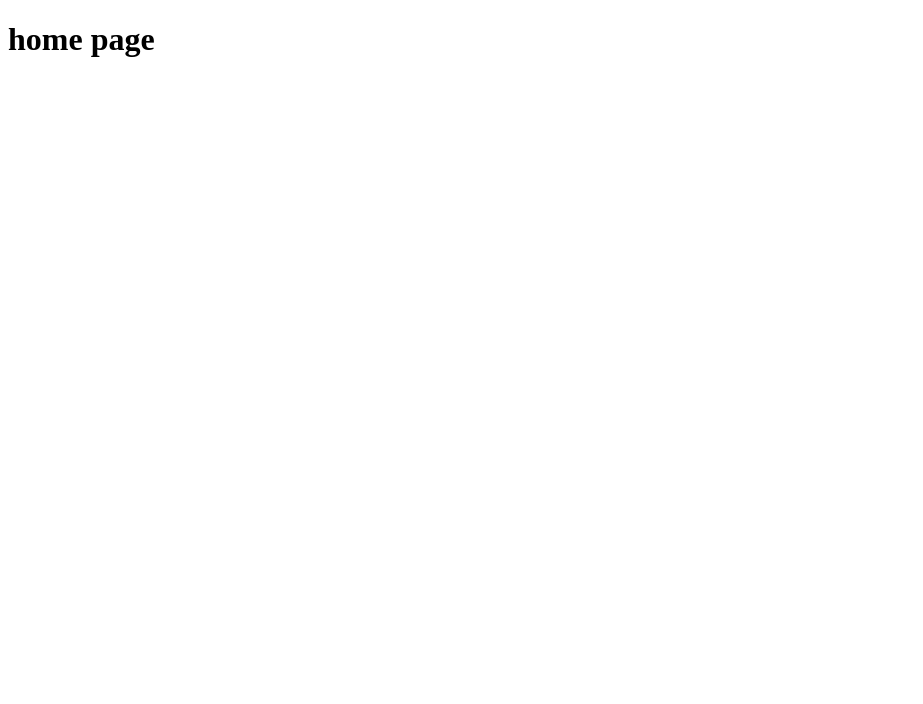
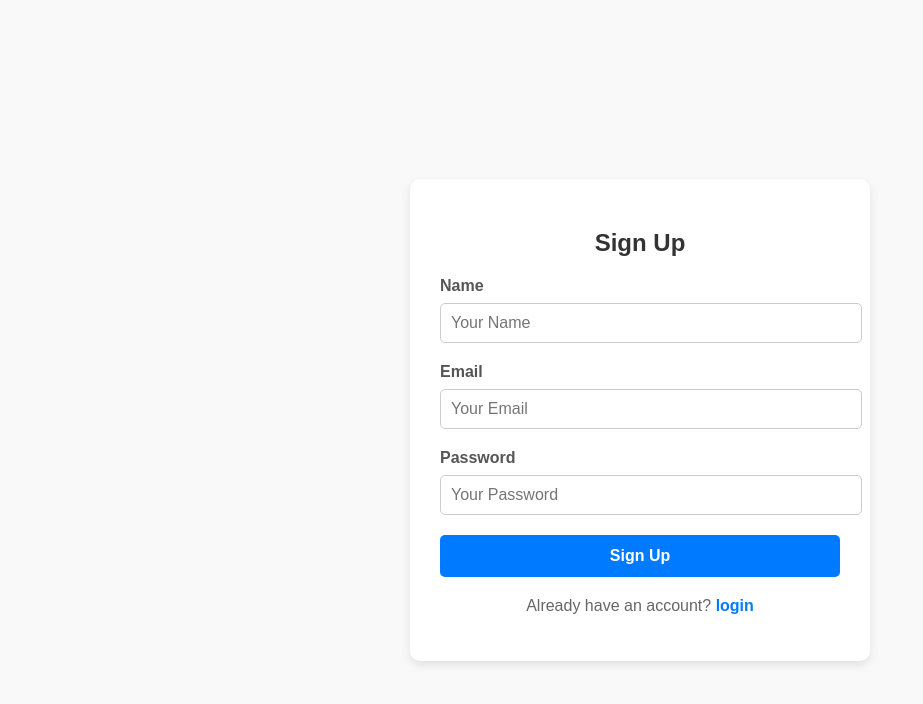
Before and after one commit to jaseel21/mernstack-loginPage, a React (Vite) app in the folder client/: page / in a window 1280 px wide. Shown: the top 704 px of the page, without its empty margins (0-923 px from the left). Built offline with nearby package versions, Linux system fonts and the light colour scheme.

Commit message:
remote the routes

```diff
--- a/client/src/App.jsx
+++ b/client/src/App.jsx
@@ -11,8 +11,8 @@ function App() {
     <>
     <BrowserRouter>
     <Routes>
-      <Route path='/' element={<h1>home page</h1>} />
-      <Route path='/signup' element={<SignUp/>}>
+
+      <Route path='/' element={<SignUp/>}>
 
       </Route>
       <Route path='/login'  element={<Login/>}/>
--- a/client/src/Login.jsx
+++ b/client/src/Login.jsx
@@ -8,7 +8,7 @@ const Login = () => {
 
   const handleLogin = (e) => {
     e.preventDefault();
-    axios.post("http://mernstack-login-page-api.vercel.app/login",{email,password})
+    axios.post("http://localhost:3001/login",{email,password})
     .then(result=> {
       console.log(result.data)
       if(result.data=="succusful"){
--- a/client/src/SignUp.jsx
+++ b/client/src/SignUp.jsx
@@ -12,22 +12,17 @@ const SignUp = () => {
  const navigate=useNavigate()
 
 
-  const handleSubmit=(e)=>{
+  const handleSubmit=  (e)=>{
     e.preventDefault();
-    axios.post("http://mernstack-login-page-api.vercel.app/signup",{name,email,password})
-    .then(result=> {
+     axios.post('http://localhost:3001/signup', {name,email,password}
+
+     ).then(result=> {
       console.log(result)
     navigate("/login")
     }
-  )
-    .catch(err=> console.log(err))
+  ) .catch(err=> console.log( err))
 
   }
-
-  const handleChange = (e) => {
-
-  };
-
 
   return (
     <div className="signup-container">
```
Also changed, not shown: 1 other file (tests, documents, lock files or other folders).
